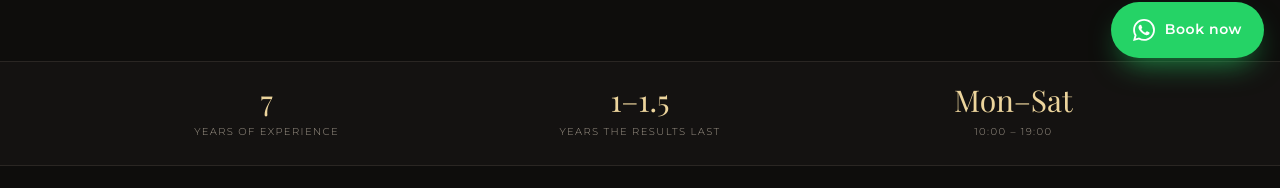
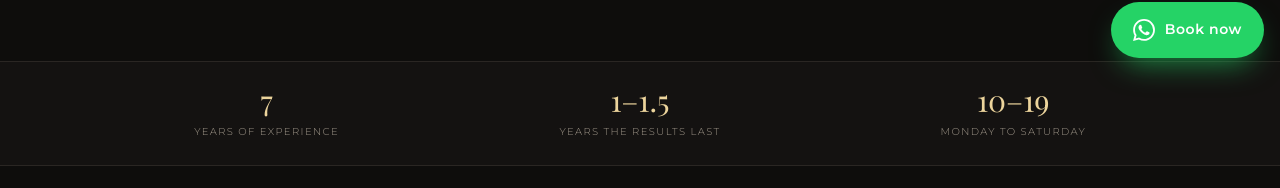
Before and after one commit to faribafallahPMU/faribafallahPMU.github.io, a plain HTML site: page index.html in a window 1280 px wide. Shown: the part 724-912 px from the top of the page. Drawn offline with nearby package versions, Linux system fonts and the light colour scheme; a web font is replaced by a local one.

Commit message:
Highlights row: hours on one line

```diff
--- a/index.html
+++ b/index.html
@@ -63,7 +63,7 @@ section,article{scroll-margin-top:72px}
 /* highlights */
 .stats{background:var(--bg2);border-block:1px solid var(--line)}
 .stats .wrap{display:grid;grid-template-columns:repeat(auto-fit,minmax(100px,1fr));text-align:center;padding:22px 0}
-.stat b{display:block;font-family:var(--serif);font-size:30px;font-weight:400;color:var(--gold2);line-height:1.1}
+.stat b{display:block;font-family:var(--serif);font-size:clamp(24px,7vw,30px);white-space:nowrap;font-weight:400;color:var(--gold2);line-height:1.1}
 .stat span{font-size:10px;letter-spacing:.14em;text-transform:uppercase;color:var(--muted)}
 
 /* about */
@@ -389,7 +389,7 @@ const SITE = {
   facts: [
     { big: "7", label: "Years of experience" },
     { big: "1–1.5", label: "Years the results last" },
-    { big: "Mon–Sat", label: "10:00 – 19:00" }
+    { big: "10–19", label: "Monday to Saturday" }
   ],
   // Real client reviews. Empty = the whole reviews section is hidden. Format: { name: "Sarah M.", text: "…", source: "Instagram" }
   reviews: [],
```
